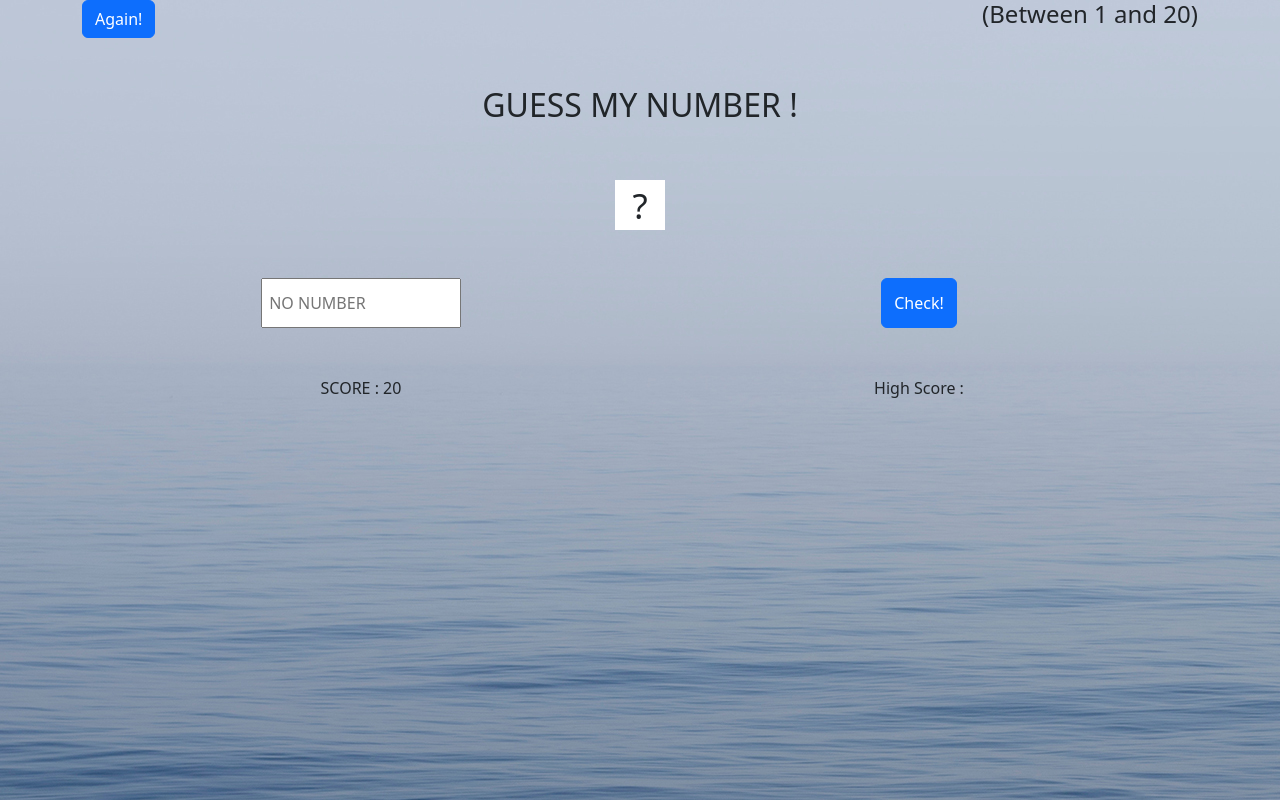
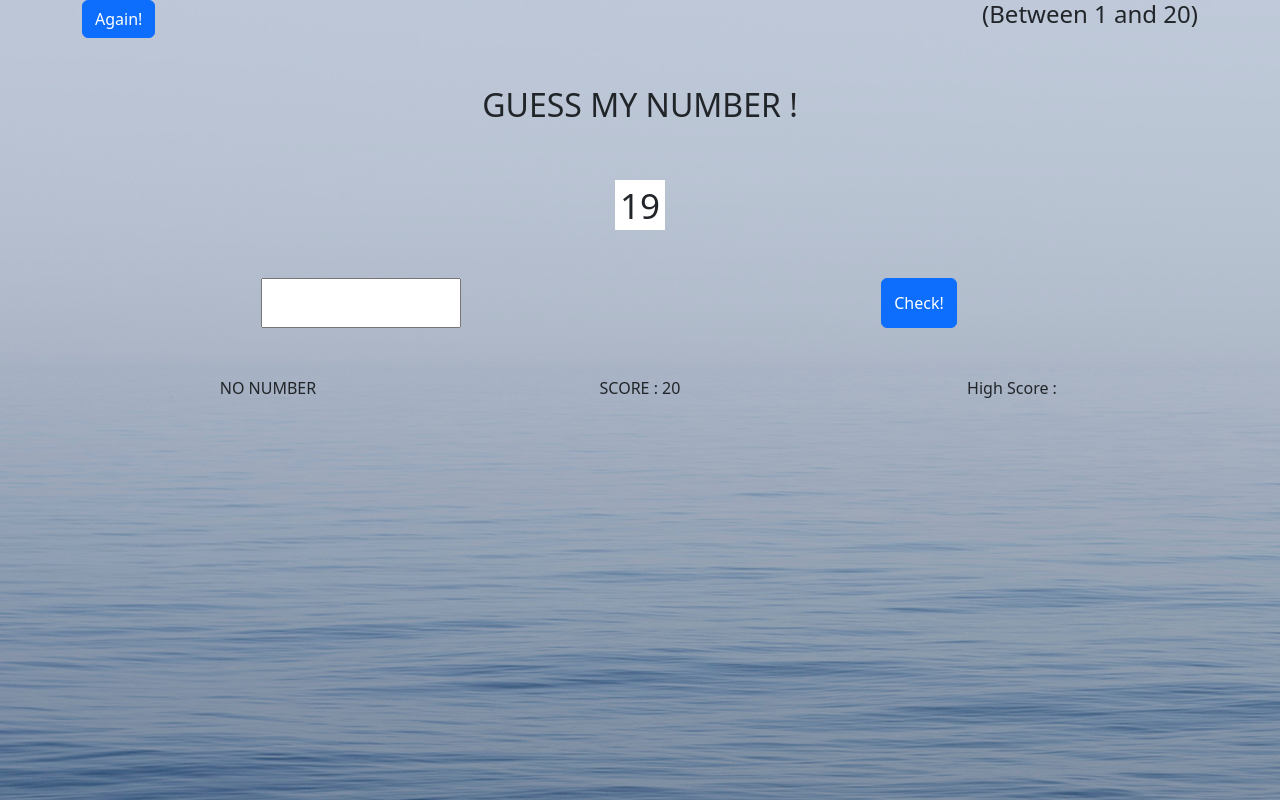
Before and after one commit to Sniknam/guessMyNumber, a plain HTML site: page index.html in a window 1280 px wide. Both pictures are taken after a click on the button "Check!". Drawn offline with Linux system fonts and the light colour scheme.

Commit message:
complete the chesk button

```diff
--- a/index.html
+++ b/index.html
@@ -22,12 +22,13 @@
      </div>
      <div class="container  mt-5">
       <div class="row">
-        <div class="col d-flex justify-content-center"><input  class ='massage' type="number" placeholder="start guessing..."></div>
+        <div class="col d-flex justify-content-center"><input  class="inputNum" type="number" ></div>
         <div class="col  d-flex justify-content-center"><button class="btn btn-primary check">Check!</button></div>
       </div>
      </div>
      <div class="container mt-5 ">
       <div class="row">
+        <div class="col d-flex justify-content-center"><p class ='massage'>Start Guessing...</p></div>
         <div class="col d-flex justify-content-center"> <p>SCORE : <span class="score">20</span></p></div>
         <div class="col d-flex justify-content-center">High Score : </div>
       </div>
--- a/script.js
+++ b/script.js
@@ -1,18 +1,22 @@
 /* document.querySelector('.num').textContent;
 document.querySelector('.score').textContent;
-
-
- document.querySelector('.massage').value;
+document.querySelector('.massage').value;
   */
 
- document.querySelector('.check').addEventListener('click', function(){
+const secretNum = Math.trunc(Math.random() * 20 + 1);
+document.querySelector(".num").textContent = secretNum;
 
- const guess=document.querySelector('.massage').value;
+document.querySelector(".check").addEventListener("click", function () {
+  const guess = Number(document.querySelector(".inputNum").value);
+  console.log(guess);
 
-if(!guess){
- document.querySelector('.massage').placeholder=' NO NUMBER';
-
-}
-
-
- })
+  if (!guess) {
+    document.querySelector(".massage").textContent = " NO NUMBER";
+  } else if (guess === secretNum) {
+    document.querySelector(".massage").textContent = "Correct Number";
+  } else if (guess < secretNum) {
+    document.querySelector(".massage").textContent = "Too Low";
+  } else if (guess > secretNum) {
+    document.querySelector(".massage").textContent = "Too High";
+  }
+});
```
Also changed, not shown: 1 other file.
